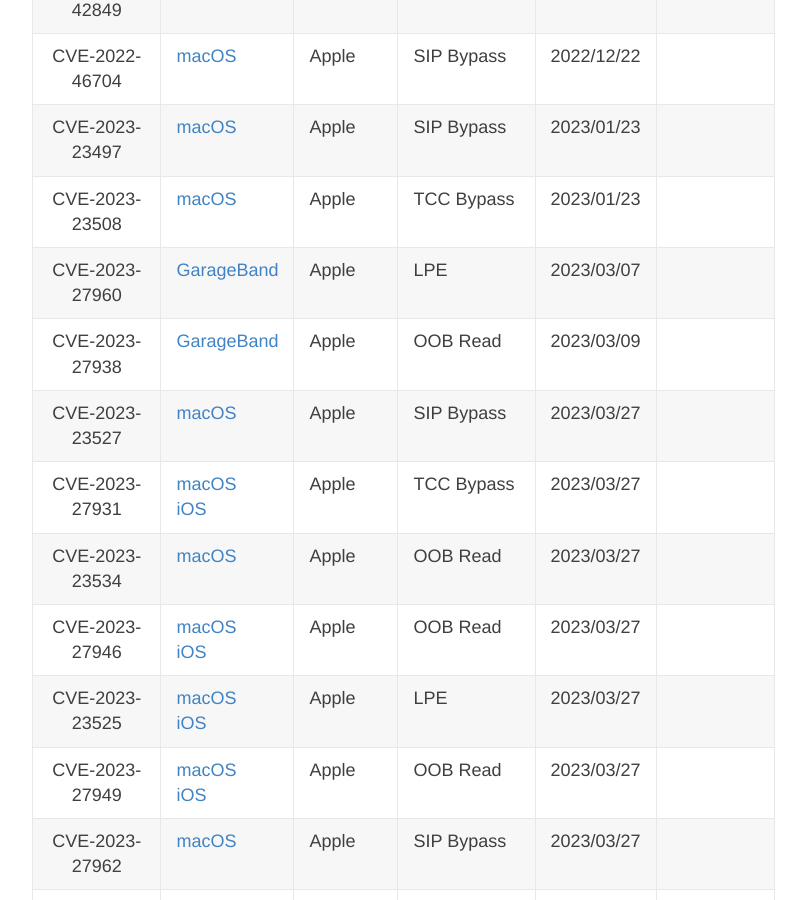
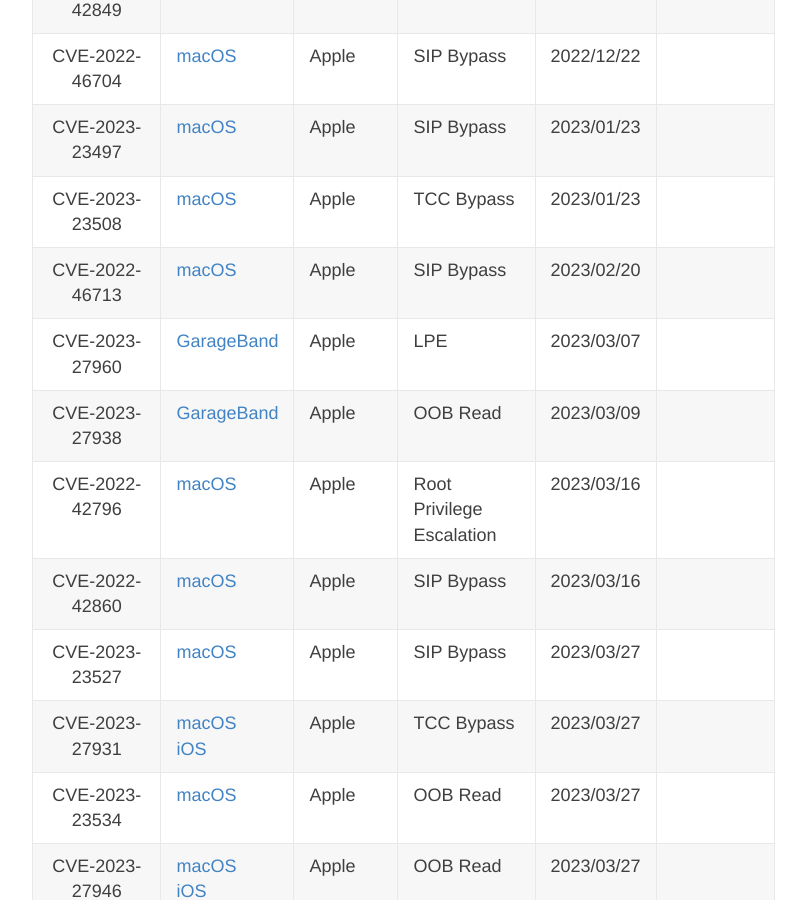
Before and after one commit to jhftss/jhftss.github.io, a Jekyll site: the page built from CVEs.md, in a window 1280 px wide and 900 px high, scrolled down 8248 px. Shown: the whole window, without its empty margins (248-1054 px from the left). Built offline with Jekyll 4.4.1, drawn with Linux system fonts in a browser that asks for light colours.

Commit message:
Update CVEs.md

```diff
--- a/CVEs.md
+++ b/CVEs.md
@@ -120,8 +120,11 @@
 |                        CVE-2022-46704                        | [macOS](https://support.apple.com/en-us/HT213532)            | Apple      | SIP Bypass                    | 2022/12/22     |                                                              |
 |                        CVE-2023-23497                        | [macOS](https://support.apple.com/en-gb/HT213605)            | Apple      | SIP Bypass                    | 2023/01/23     |                                                              |
 |                        CVE-2023-23508                        | [macOS](https://support.apple.com/en-gb/HT213605)            | Apple      | TCC Bypass                    | 2023/01/23     |                                                              |
+|                        CVE-2022-46713                        | [macOS](https://support.apple.com/en-gb/HT213488)            | Apple      | SIP Bypass                    | 2023/02/20     |                                                              |
 |                        CVE-2023-27960                        | [GarageBand](https://support.apple.com/en-gb/HT213650)       | Apple      | LPE                           | 2023/03/07     |                                                              |
 |                        CVE-2023-27938                        | [GarageBand](https://support.apple.com/en-gb/HT213650)       | Apple      | OOB Read                      | 2023/03/09     |                                                              |
+|                        CVE-2022-42796                        | [macOS](https://support.apple.com/en-gb/HT213488)            | Apple      | Root Privilege Escalation     | 2023/03/16     |                                                              |
+|                        CVE-2022-42860                        | [macOS](https://support.apple.com/en-gb/HT213488)            | Apple      | SIP Bypass                    | 2023/03/16     |                                                              |
 |                        CVE-2023-23527                        | [macOS](https://support.apple.com/en-gb/HT213670)            | Apple      | SIP Bypass                    | 2023/03/27     |                                                              |
 |                        CVE-2023-27931                        | [macOS](https://support.apple.com/en-gb/HT213670)<br />[iOS](https://support.apple.com/en-gb/HT213676) | Apple      | TCC Bypass                    | 2023/03/27     |                                                              |
 |                        CVE-2023-23534                        | [macOS](https://support.apple.com/en-gb/HT213670)            | Apple      | OOB Read                      | 2023/03/27     |                                                              |
```
